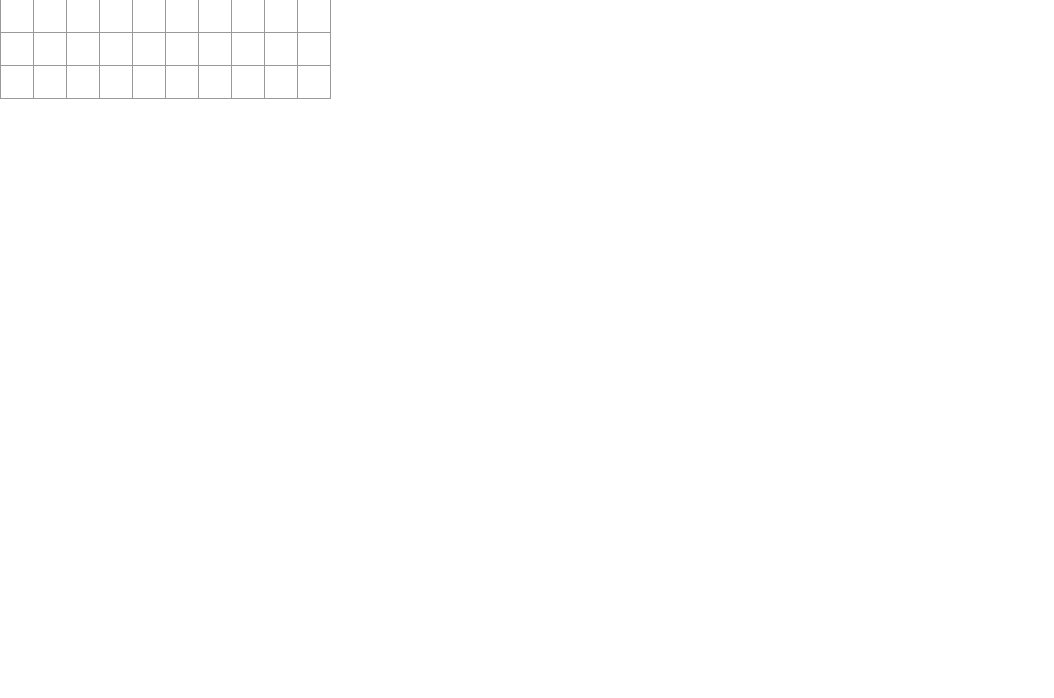
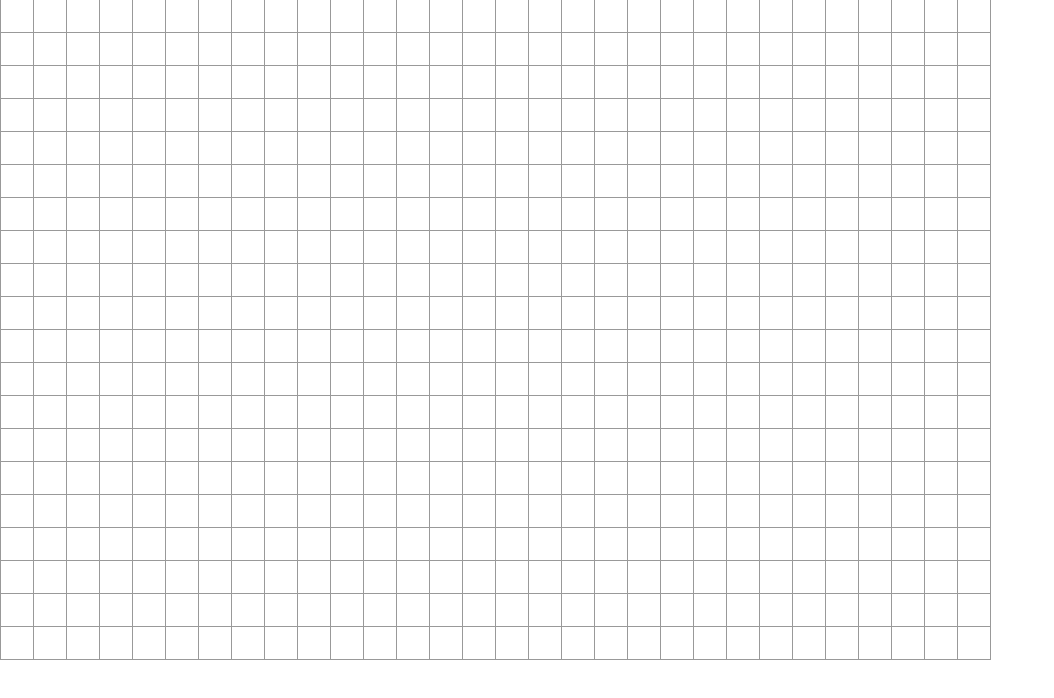
Before and after one commit to franckEinstein90/minesweeper, a Gatsby site: page / in a window 1280 px wide. Shown: the whole page, without its empty margins (0-1054 px from the left). Built offline with nearby package versions, Linux system fonts and the light colour scheme; Gatsby itself is replaced by a stand-in of ours.

Commit message:
rewrote grid component

```diff
--- a/src/components/Cell.js
+++ b/src/components/Cell.js
@@ -6,21 +6,14 @@ class Cell extends React.Component {
    constructor(props){
       super(props);
       this.state = {
-         value: null
+         value: props.lit
       };
    }
 
-   toggleState(){
-      if(this.state.value === null){
-         this.setState({value:'X'})
-      } else {
-         this.setState({value:null})
-      }
-   }
 
    render() {
     return (
-      <button className="cell" onClick={()=>this.toggleState()}>
+      <button className="cell">
          {this.state.value}
       </button>
     );
--- a/src/components/Grid.js
+++ b/src/components/Grid.js
@@ -3,25 +3,43 @@ import Cell from './Cell';
 import './Grid.css';
 
 class Grid extends React.Component {
-   renderRow(numCells){
-      return Array(numCells).fill(<Cell />);
+
+  constructor(props) {
+
+      super(props);
+      this.state = {
+         cols:30,
+         rows:20
+      }
+
+      this.state.gridInfo = Array(this.state.rows).fill(null)
+      .map((x,i)=>Array(this.state.cols).fill(i).map((i,j)=>""))
+  }
+
+  val(i,j){ return this.state.gridInfo[i][j] }
+
+  setVal(i,j) {
+      let gridInfo = [...this.state.gridInfo]
+      gridInfo[i][j] = gridInfo[i][j]==='X'?"":'X'
+      this.setState({gridInfo})
+  }
+
+  row(numElements,i){
+      return Array(numElements).fill(null)
+      .map((x,j)=><button className="cell" onClick={()=>this.setVal(i,j)}>{this.val(i,j)}</button>)
    }
 
-   render() {
-    return (
-      <div>
-        <div className="board-row">
-          {this.renderRow(10)}
-        </div>
-        <div className="board-row">
-          {this.renderRow(10)}
-        </div>
-        <div className="board-row">
-          {this.renderRow(10)}
-        </div>
-      </div>
-    );
-  }
+   renderRow(i){return (<div className="board-row">{this.row(this.state.cols,i)}</div>)}
+
+   render() { return Array(this.state.rows).fill(null).map((_,i)=>{
+         return (<div>{this.renderRow(i)}</div>);
+      })
+   }
 }
 
+
+
+
+
+
 export default Grid;
--- a/src/components/layout.js
+++ b/src/components/layout.js
@@ -27,6 +27,7 @@ const Layout = ({ children }) => {
   return (
     <>
        <Grid />
+       {children}
     </>
   )
 }
```
Also changed, not shown: 1 other file.
